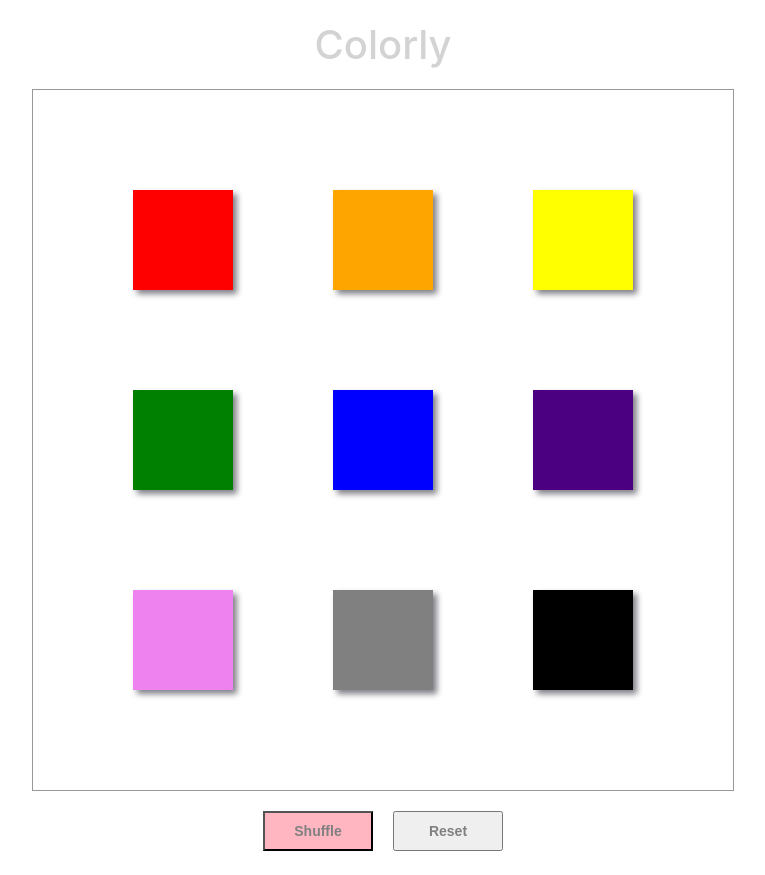
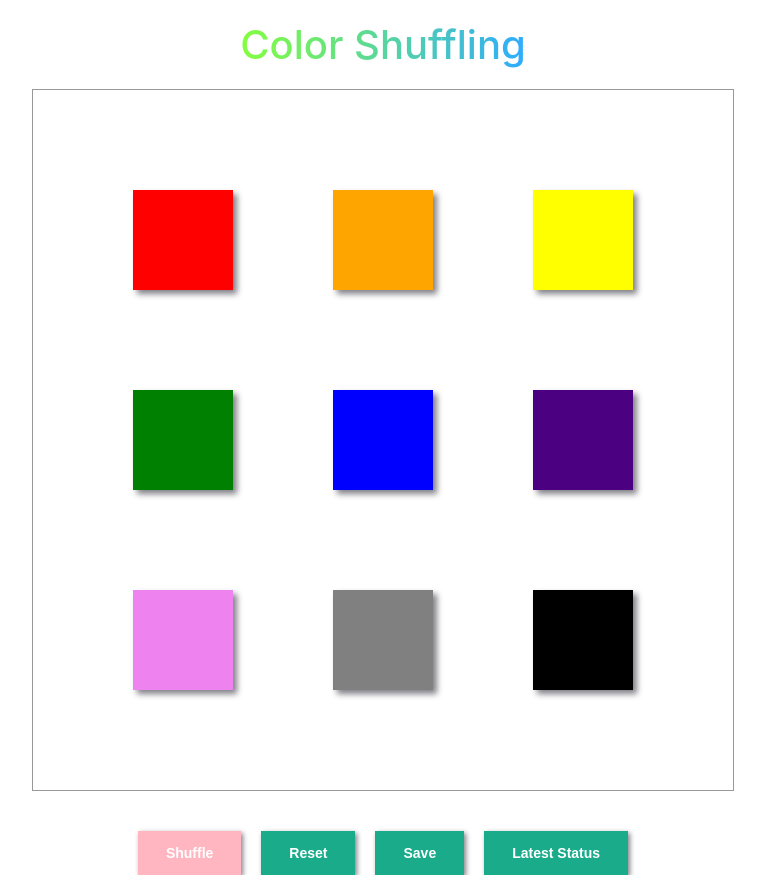
Before and after one commit to faroukalsajee/colorly-react, a React (Create React App) app: page / in a window 1280 px wide. Shown: the whole page, without its empty margins (257-1022 px from the left). Built offline with nearby package versions, Linux system fonts and the light colour scheme.

Commit message:
use php to store shuffle states and button to access last one

```diff
--- a/package.json
+++ b/package.json
@@ -6,10 +6,12 @@
     "@testing-library/jest-dom": "^5.11.4",
     "@testing-library/react": "^11.1.0",
     "@testing-library/user-event": "^12.1.10",
+    "axios": "^0.21.1",
     "color-name": "^1.1.4",
     "react": "^17.0.2",
     "react-dom": "^17.0.2",
     "react-scripts": "4.0.3",
+    "react-toastify": "^7.0.4",
     "web-vitals": "^1.0.1"
   },
   "scripts": {
--- a/src/App.css
+++ b/src/App.css
@@ -10,8 +10,14 @@
   font-size: 40px;
   font-weight: 500;
   margin: 20px 0;
-
-  }
+  background: linear-gradient(
+    to right,
+    hsl(98 100% 62%),
+    hsl(204 100% 59%)
+  );
+  -webkit-background-clip: text;
+  -webkit-text-fill-color: transparent;
+}
 
 /* It will align center-middle in the screen */
 .App-body {
@@ -38,20 +44,61 @@
   box-shadow: 4px 4px 6px #808088;
 }
 
+.App-action {
+  margin-top: 40px;
+}
+
 button {
+  background: #1aab8a;
+  color: #fff;
+  border: none;
+  position: relative;
+  font-size: 1.6em;
+  padding: 1em 2em;
+  cursor: pointer;
+  transition: 800ms ease all;
+  outline: none;
   margin: 0 10px;
-  margin-bottom: 20px;
-  width: 110px;
-  height: 40px;
   font-size: 14px;
   font-weight: 700;
-  color: gray;
+  box-shadow: 2px 2px 5px #808088;
+}
+button:hover {
+  background: #fff;
+  color: #1aab8a;
+}
+button:before,
+button:after {
+  content: "";
+  position: absolute;
+  top: 0;
+  right: 0;
+  height: 2px;
+  width: 0;
+  background: #1aab8a;
+  transition: 400ms ease all;
+}
+button:after {
+  right: inherit;
+  top: inherit;
+  left: 0;
+  bottom: 0;
+}
+button:hover:before,
+button:hover:after {
+  width: 100%;
+  transition: 800ms ease all;
 }
 
-.App-action {
-  margin-top: 20px;
-}
-
-.App-action-shuffle {
+.App-action-pink-button {
   background-color: lightpink;
 }
+.App-action-pink-button:hover {
+  color: lightpink;
+  background: white;
+}
+.App-action-pink-button:before,
+.App-action-pink-button:after
+{
+  background: lightpink;
+}
--- a/src/App.js
+++ b/src/App.js
@@ -1,6 +1,11 @@
 import { useState } from "react";
+import { ToastContainer, toast } from "react-toastify";
+import axios from "axios";
 
 import "./App.css";
+import "react-toastify/dist/ReactToastify.css";
+
+const API_PATH = "http://localhost:8888";
 
 const colorsList = {
   one: "red",
@@ -13,7 +18,7 @@ const colorsList = {
   eight: "grey",
   nine: "black",
 };
-const initialColors = Object.values(colorsList)
+const initialColors = Object.values(colorsList);
 
 const shufflingArray = (array) => {
   let currentIndex = array.length,
@@ -49,10 +54,90 @@ const App = () => {
     setColors(initialColors);
   };
 
+  /**  show notification for data status from backend.
+  /*   https://prnt.sc/1ed2ni2 */
+  const showToast = ({ type, message }) => {
+    if (type === "info") {
+      toast.info(message, {
+        position: "top-right",
+        autoClose: 5000,
+        hideProgressBar: false,
+        closeOnClick: true,
+        pauseOnHover: true,
+        draggable: true,
+        progress: undefined,
+      });
+    } else if (type === "error") {
+      toast.error(message, {
+        position: "top-right",
+        autoClose: 5000,
+        hideProgressBar: false,
+        closeOnClick: true,
+        pauseOnHover: true,
+        draggable: true,
+        progress: undefined,
+      });
+    }
+  };
+
+  // Save click event to save current status
+  const onClickSave = () => {
+    axios({
+      method: "post",
+      url: `${API_PATH}`,
+      headers: { "content-type": "application/json" },
+      data: {
+        colors,
+      },
+    })
+      .then((res) => {
+        if (res.data.success) {
+          showToast({
+            type: "info",
+            message: "Saved successfully!",
+          });
+        } else {
+          showToast({
+            type: "error",
+            message: res.data.error,
+          });
+        }
+      })
+      .catch((error) => {
+        showToast({
+          type: "error",
+          message: error,
+        });
+      });
+  };
+
+  // Latest status click event to get the latest shuffled colors
+  const onClickLatestStatus = () => {
+    axios
+      .get(`${API_PATH}`)
+      .then((res) => {
+        if (res.data.success) {
+          setColors(res.data.colors);
+        } else {
+          showToast({
+            type: "error",
+            message: res.data.error,
+          });
+        }
+      })
+      .catch((error) => {
+        showToast({
+          type: "error",
+          message: error,
+        });
+      });
+  };
+
   return (
     // colors state will be mapped to render every color as div with correct background color
     <div className="App">
-      <header className="App-header">Colorly</header>
+      <ToastContainer />
+      <header className="App-header">Color Shuffling</header>
 
       <div className="App-body">
         <div className="App-body-container">
@@ -67,12 +152,12 @@ const App = () => {
       </div>
 
       <div className="App-action">
-        <button className="App-action-shuffle" onClick={onClickShuffle}>
+        <button className="App-action-pink-button" onClick={onClickShuffle}>
           Shuffle
         </button>
-        <button className="App-action-reset" onClick={onClickReset}>
-          Reset
-        </button>
+        <button onClick={onClickReset}>Reset</button>
+        <button onClick={onClickSave}>Save</button>
+        <button onClick={onClickLatestStatus}>Latest Status</button>
       </div>
     </div>
   );
```
